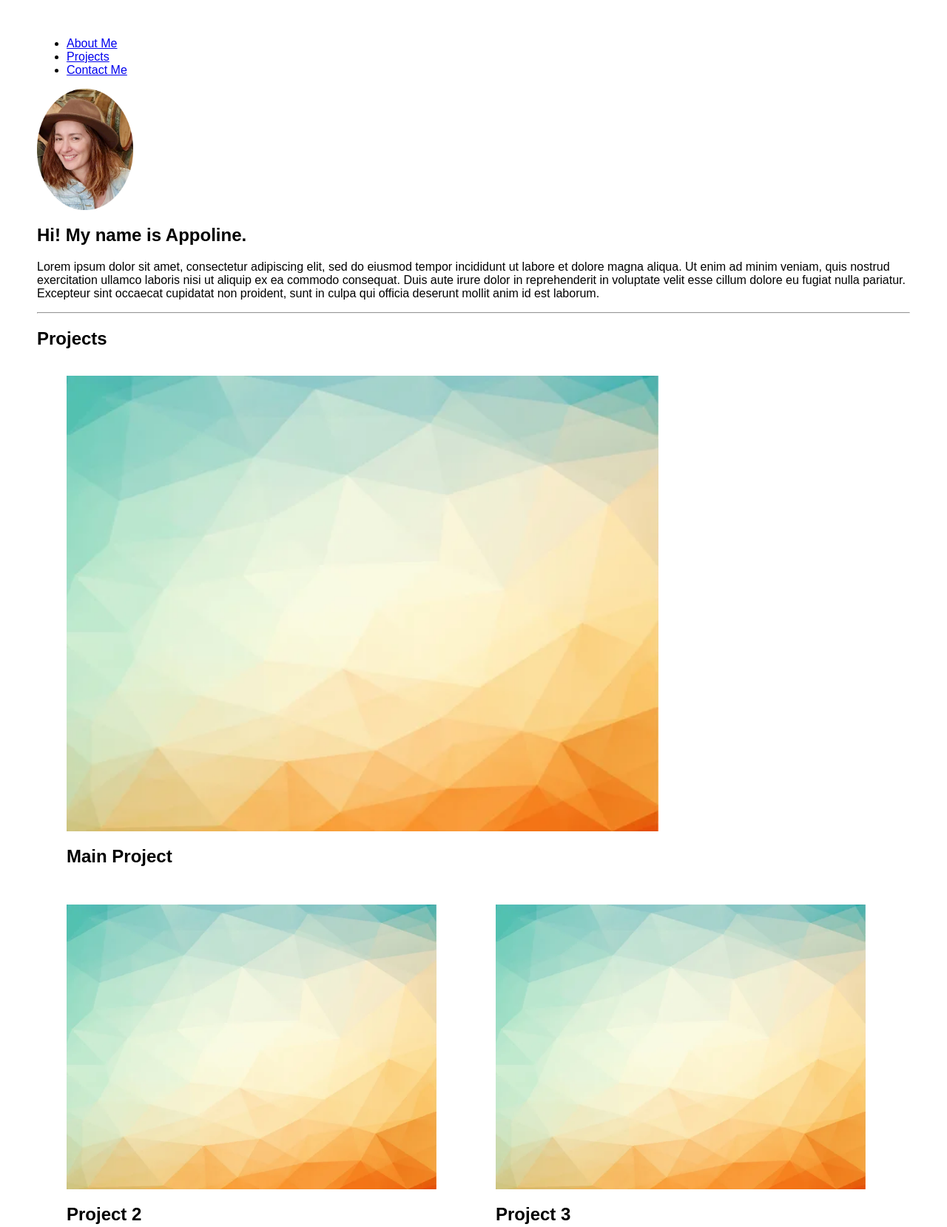
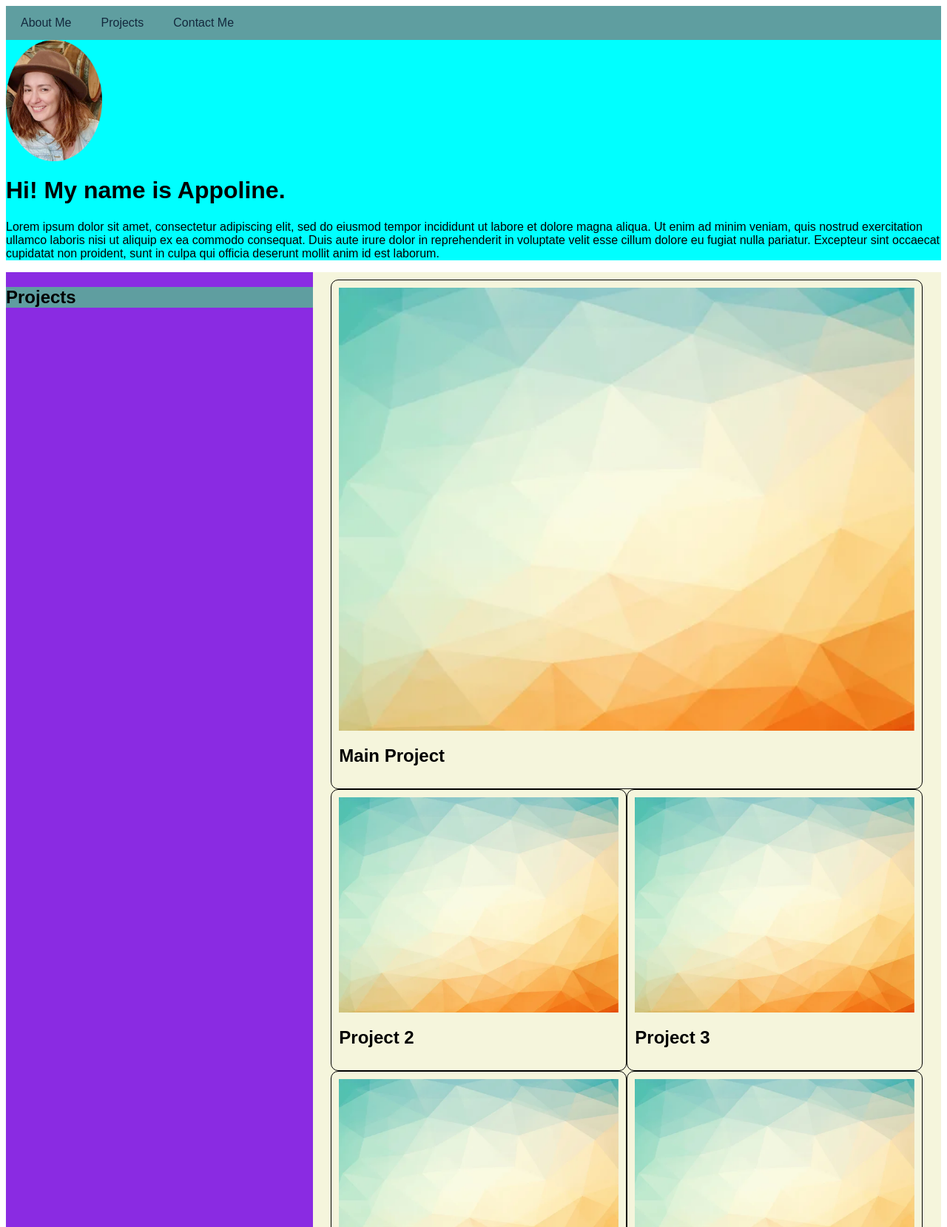
Before and after one commit to appolinefr/Portfolio-Challenge, a plain HTML site: page index.html in a window 1280 px wide. Shown: the top 1659 px of the page at 74% size. Drawn offline with Linux system fonts and the light colour scheme.

Commit message:
styled main elements

```diff
--- a/assets/style.css
+++ b/assets/style.css
@@ -1,15 +1,98 @@
-body {
-    margin: 50px;
-    font-family: 'Montserrat', sans-serif;
+* {
+  box-sizing: border-box;
 }
 
-.row {
+body {
+  font-family: 'Montserrat', sans-serif;
+}
+
+main {
   display: flex;
-  flex-direction: row;
   flex-wrap: wrap;
 }
 
-.column {
+nav {
   display: flex;
-  flex-direction: column
+  background-color: cadetblue;
+
 }
+
+nav a {
+  color: #13293d;
+  padding: 14px 20px;
+  text-decoration: none;
+  text-align: center;
+}
+
+aside {
+  flex: 1;
+  background-color: blueviolet;
+}
+
+header {
+  background-color: aqua;
+}
+
+.projects {
+  background-color: cadetblue;
+}
+
+.project-wrapper {
+  flex: 2;
+  background-color: beige;
+  padding: 10px;
+  display: flex;
+  flex-wrap: wrap;
+  justify-content: center;
+
+}
+
+.main-project {
+  border-style: solid;
+  border-width: 1px;
+  border-radius: 10px;
+  padding: 10px;
+  flex: 0 0 800px;
+  justify-content: center;
+}
+
+.secondary-project {
+  border-style: solid;
+  border-width: 1px;
+  border-radius: 10px;
+  padding: 10px;
+  flex: 0 0 400px;
+  justify-content: center;
+}
+
+.secondary-project img {
+  width: 100%;
+}
+
+.main-project img {
+  width: 100%;
+}
+
+footer {
+  padding: 20px;
+  text-align: center;
+  background: #13293d;
+  color: #fff;
+}
+
+footer ul {
+  list-style: none;
+}
+
+footer ul li {
+  display: inline-flex;
+  text-align: center;
+    padding: 14px 20px;
+}
+
+@media screen and (max-width: 768px) {
+  main,
+  nav {
+    flex-direction: column;
+  }
+}
--- a/index.html
+++ b/index.html
@@ -7,60 +7,52 @@
     <title>Appoline Cogan</title>
 </head>
 <body>
+    <nav>
+        <a href="#about">About Me</a>
+        <a href="#projects">Projects</a>
+        <a href="#contact">Contact Me</a>
+    </nav>
     <header>
-        <nav>
-            <ul>
-                <li><a href="#about">About Me</a></li>
-                <li><a href="#projects">Projects</a></li>
-                <li><a href="#contact">Contact Me</a></li>
-            </ul>
-        </nav>
+        <img src="./assets/images/AppolineC.png" alt="Appoline Cogan" width="130">
+        <h1 class="about" id="#about">Hi! My name is Appoline.
+        </h1>
+        <p>Lorem ipsum dolor sit amet, consectetur adipiscing elit, sed do eiusmod tempor incididunt ut labore et dolore magna aliqua. Ut enim ad minim veniam, quis nostrud exercitation ullamco laboris nisi ut aliquip ex ea commodo consequat. Duis aute irure dolor in reprehenderit in voluptate velit esse cillum dolore eu fugiat nulla pariatur. Excepteur sint occaecat cupidatat non proident, sunt in culpa qui officia deserunt mollit anim id est laborum.</p>
     </header>
     <main>
-        <section class="about" id="#about">
-            <img src="./assets/images/AppolineC.png" alt="Appoline Cogan" width="130">
-            <h1>Hi! My name is Appoline.
-            </h1>
-            <p>Lorem ipsum dolor sit amet, consectetur adipiscing elit, sed do eiusmod tempor incididunt ut labore et dolore magna aliqua. Ut enim ad minim veniam, quis nostrud exercitation ullamco laboris nisi ut aliquip ex ea commodo consequat. Duis aute irure dolor in reprehenderit in voluptate velit esse cillum dolore eu fugiat nulla pariatur. Excepteur sint occaecat cupidatat non proident, sunt in culpa qui officia deserunt mollit anim id est laborum.</p>
+        <aside>
+            <h2 class="projects" id="#projects">Projects</h2>
+        </aside>
+        <div class="project-wrapper">
+            <section class="main-project">
+                <img src="./assets/images/placeholder image.jpeg" alt="Code Refactor Challenge">
+                <h2 class="project-header">Main Project</h2>
             </section>
-        <hr/>
-        <section class="projects" id="#projects">
-            <h2>Projects</h2>
-            <div class="row">
-            <figure class="main-project"><img src="./assets/images/placeholder image.jpeg" alt="Code Refactor Challenge" style="width:800px">
-                <h2 class="project-header">Main Project</h2></figure>
-                    <div class="card-column">
-                        <figure class="secondary-project"> <img src="./assets/images/placeholder image.jpeg" alt="" style="width:500px;">
+            <section class="secondary-project">
+                <img src="./assets/images/placeholder image.jpeg" alt="">
                 <h2 class="project-header">Project 2</h2>
-                        </figure>
-                    </div>
-                    <div class="card-column">
-                        <figure class="secondary-project"> <img src="./assets/images/placeholder image.jpeg" alt="" style="width:500px;">
+            </section>
+            <section class="secondary-project">
+                <img src="./assets/images/placeholder image.jpeg" alt="">
                 <h2 class="project-header">Project 3</h2>
-                        </figure>
-                    </div>
-                    <div class="card-column">
-                        <figure class="secondary-project"> <img src="./assets/images/placeholder image.jpeg" alt="" style="width:500px;">
+            </section>
+            <section class="secondary-project">
+                <img src="./assets/images/placeholder image.jpeg" alt="">
                 <h2 class="project-header">Project 4</h2>
-                        </figure>
-                    </div>
-                    <div class="card-column">
-                        <figure class="secondary-project"> <img src="./assets/images/placeholder image.jpeg" alt="" style="width:500px;">
+            </section>
+            <section class="secondary-project">
+                <img src="./assets/images/placeholder image.jpeg" alt="">
                 <h2 class="project-header">Project 5</h2>
-                        </figure>
-                    </div>
+            </section>
         </div>
     </section>
-             <hr/>
-            <section class="contact" id="#contact">
+</main>
+<footer class="contact" id="#contact">
     <h2>Contact Me</h2>
     <ul>
         <li>Email</li>
         <li>GitHub</li>
         <li>Linkedin</li>
     </ul>
-            </section>
-        </main>
-        <footer></footer>
+</footer>
 </body>
 </html>
```
Lines whose indentation alone changed are shown as unchanged.
